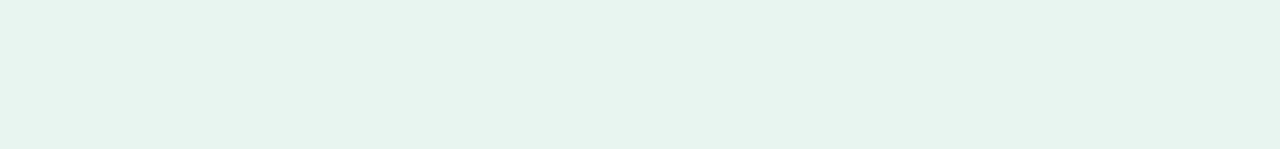
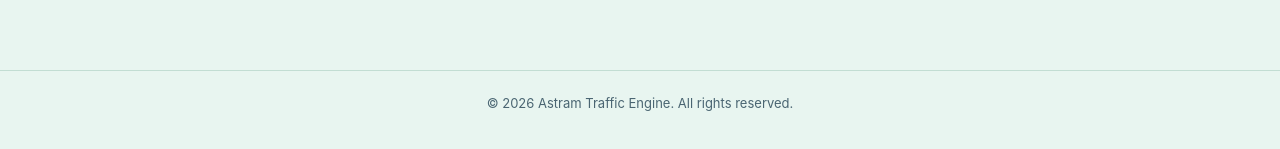
Before and after one commit to sushanth005/astram-traffic-engine, a React (Vite) app in the folder frontend/: page / in a window 1280 px wide. Shown: the part 1671-1820 px from the top of the page. Before the commit the page ends 1751 px from the top, so only its background shows below. Built offline with nearby package versions, Linux system fonts and the light colour scheme; no server answers.

Commit message:
Navbar fix

```diff
--- a/frontend/src/App.jsx
+++ b/frontend/src/App.jsx
@@ -387,6 +387,10 @@ export default function App() {
           }
         />
       </div>
+
+      <footer>
+        &copy; {new Date().getFullYear()} Astram Traffic Engine. All rights reserved.
+      </footer>
     </div>
   );
 }
--- a/frontend/src/styles.css
+++ b/frontend/src/styles.css
@@ -20,7 +20,7 @@ body{min-height:100vh;background:var(--bg);color:var(--text);font-family:'Inter'
 button,select,input{font:inherit;}
 button{cursor:pointer;}
 .app-shell{padding-bottom:50px;}
-.topbar{display:flex;align-items:center;justify-content:space-between;padding:18px 28px;border-bottom:1px solid var(--line);position:sticky;top:0;z-index:50;background:rgba(11,14,20,0.92);backdrop-filter:blur(8px);}
+.topbar{display:flex;align-items:center;justify-content:space-between;padding:18px 28px;border-bottom:1px solid var(--line);position:sticky;top:0;z-index:9999;background:rgba(11,14,20,0.92);backdrop-filter:blur(8px);}
 .brand{display:flex;align-items:center;gap:12px;}
 .brand-logo{width:38px;height:38px;border-radius:9px;object-fit:cover;flex-shrink:0;}
 .brand-mark{width:34px;height:34px;border-radius:9px;background:linear-gradient(155deg,var(--amber),#E0901A);display:flex;align-items:center;justify-content:center;font-family:'Space Grotesk',sans-serif;font-weight:700;color:#0B0E14;font-size:15px;flex-shrink:0;}
@@ -106,7 +106,7 @@ h1 span{color:var(--amber);}
 .console-head{display:flex;align-items:center;gap:8px;margin-bottom:14px;font-family:'JetBrains Mono',monospace;font-size:11px;color:var(--muted);text-transform:uppercase;letter-spacing:0.5px;}
 .console-head .dot{width:7px;height:7px;border-radius:50%;background:var(--green);}
 .section-label{font-family:'JetBrains Mono',monospace;font-size:11px;color:var(--muted);text-transform:uppercase;letter-spacing:0.6px;margin:0 0 12px;}
-footer{display:none;}
+footer{text-align:center;padding:24px;border-top:1px solid var(--line);color:var(--muted);font-size:13px;margin-top:40px;}
 .map-card{background:var(--panel-2);border:1px solid var(--line);border-radius:12px;overflow:hidden;margin-bottom:18px;}
 .map-toolbar{display:flex;align-items:center;justify-content:space-between;padding:12px 16px;border-bottom:1px solid var(--line);flex-wrap:wrap;gap:8px;}
 .geo-status{font-family:'JetBrains Mono',monospace;font-size:11px;color:var(--muted);display:flex;align-items:center;gap:7px;}
```
Also changed, not shown: 1 other file (tests, documents, lock files or other folders).
